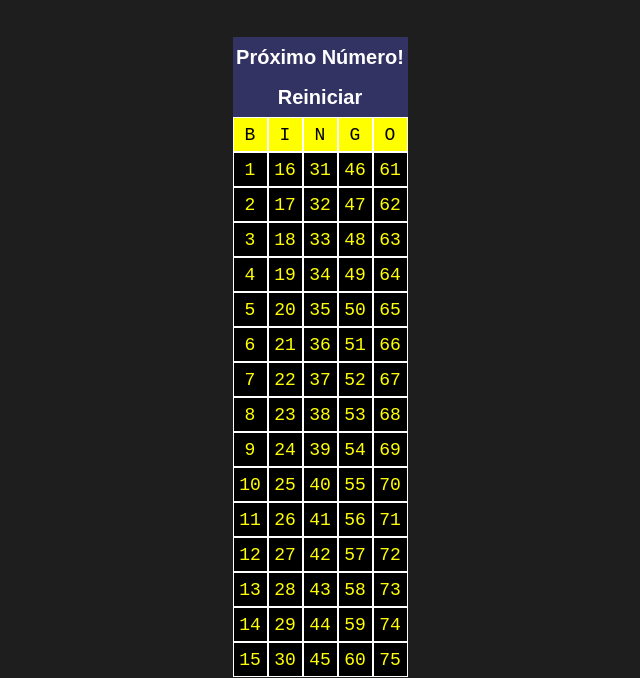
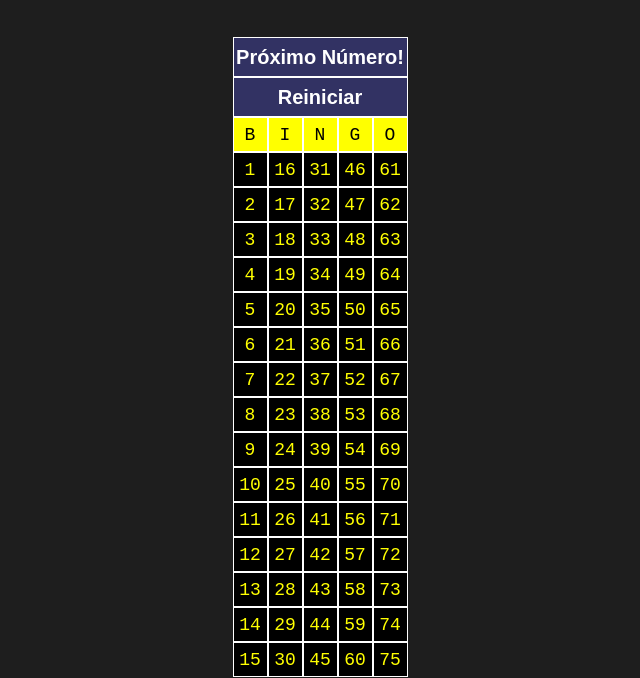
Before and after one commit to DouglasMV/bingo, a Gatsby site: page / in a window 1280 px wide. Shown: the part 188-866 px from the top of the page, without its empty margins (320-960 px from the left). Built offline with nearby package versions, Linux system fonts and the light colour scheme; Gatsby itself is replaced by a stand-in of ours.

Commit message:
border btn

```diff
--- a/src/GlobalStyle.js
+++ b/src/GlobalStyle.js
@@ -21,7 +21,7 @@ const GlobalStyle = createGlobalStyle`
     cursor: pointer;
     font-weight: bold;
     font-size: 20px;
-    border: none;
+    border: 1px solid white;
   }
 
   .confirm {
@@ -33,7 +33,7 @@ const GlobalStyle = createGlobalStyle`
     cursor: pointer;
     font-weight: bold;
     font-size: 16px;
-    border: none;
+    border: 1px solid white;
   }
 
   .cancel {
@@ -45,7 +45,7 @@ const GlobalStyle = createGlobalStyle`
     cursor: pointer;
     font-weight: bold;
     font-size: 16px;
-    border: none;
+    border: 1px solid white;
   }
 
   .resetOptions {
```
